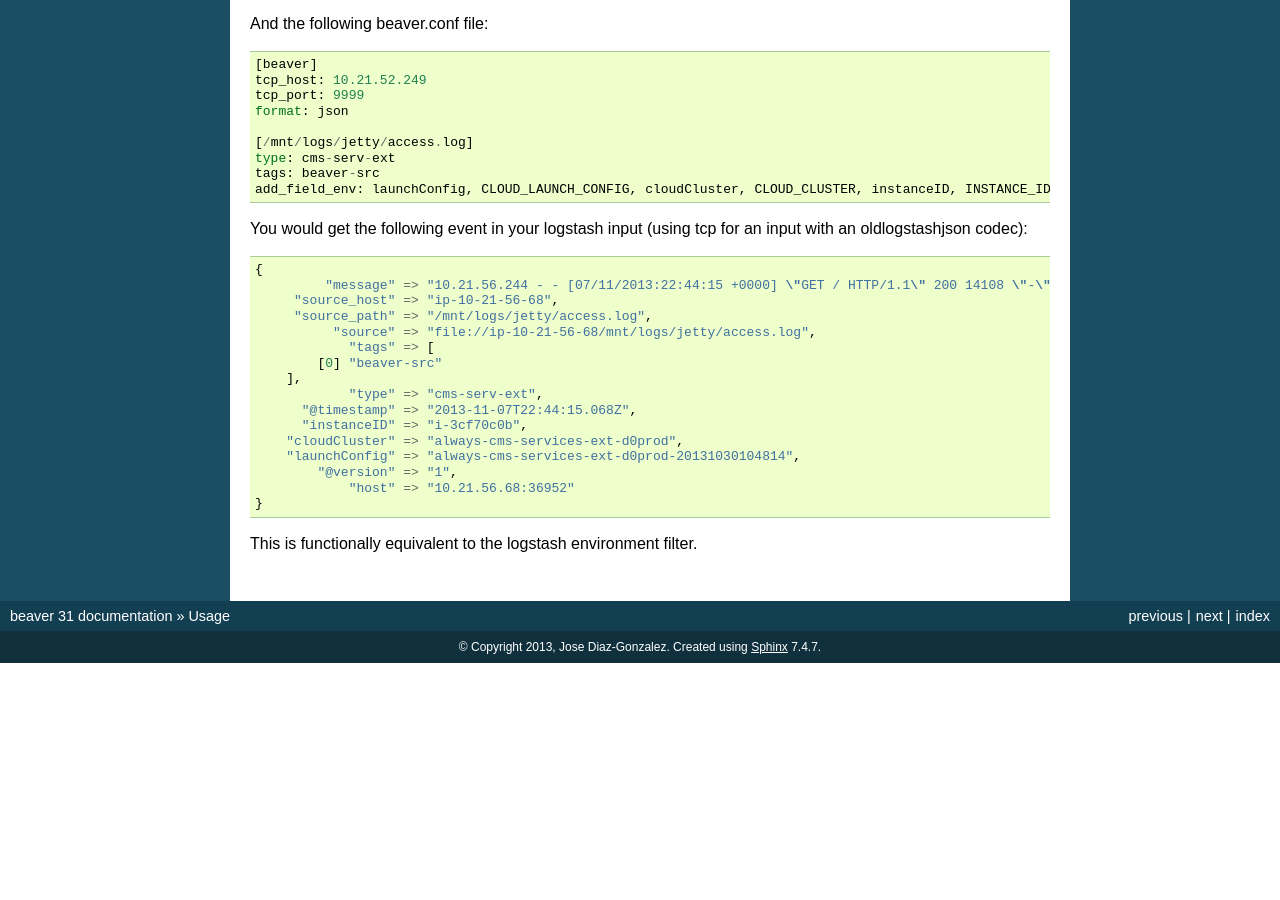
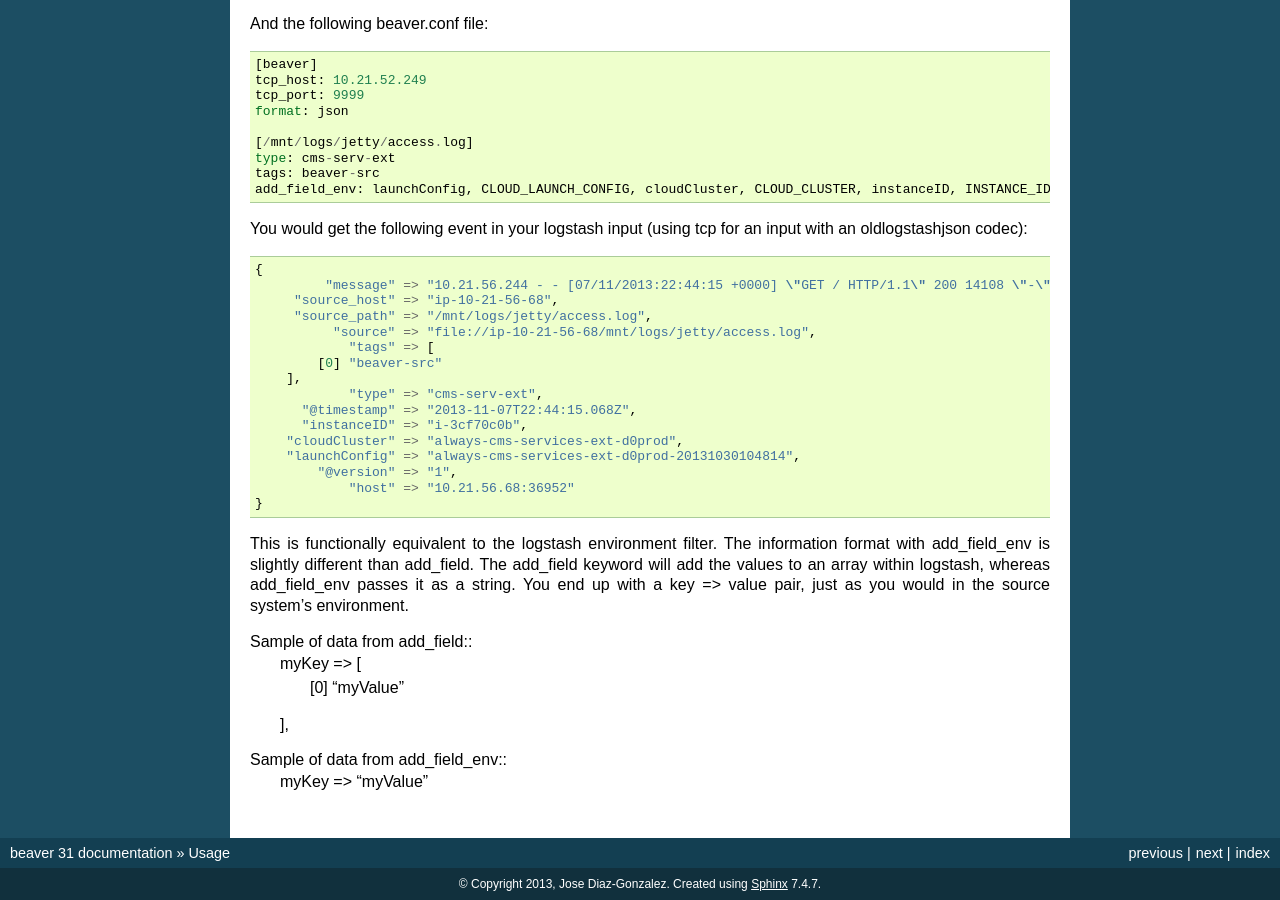
Before and after one commit to python-beaver/python-beaver, a Sphinx documentation site: the page built from docs/user/usage.rst, in a window 1280 px wide and 900 px high, scrolled down 8680 px. Built offline with Sphinx 7.4.7, drawn with Linux system fonts in a browser that asks for light colours; before the commit the page ends 9343 px from its top, so only the background shows below that.

Commit message:
Added more information about the differences between add_field and add_field_env

```diff
--- a/docs/user/usage.rst
+++ b/docs/user/usage.rst
@@ -510,4 +510,15 @@ You would get the following event in your logstash input (using tcp for an input
                 "host" => "10.21.56.68:36952"
     }
 
-This is functionally equivalent to the logstash environment filter.
+This is functionally equivalent to the logstash environment filter. The information format with add_field_env is
+slightly different than add_field. The add_field keyword will add the values to an array within logstash, whereas
+add_field_env passes it as a string. You end up with a key => value pair, just as you would in the source system's
+environment.
+
+Sample of data from add_field::
+    myKey => [
+        [0] "myValue"
+    ],
+
+Sample of data from add_field_env::
+    myKey => "myValue"
```
